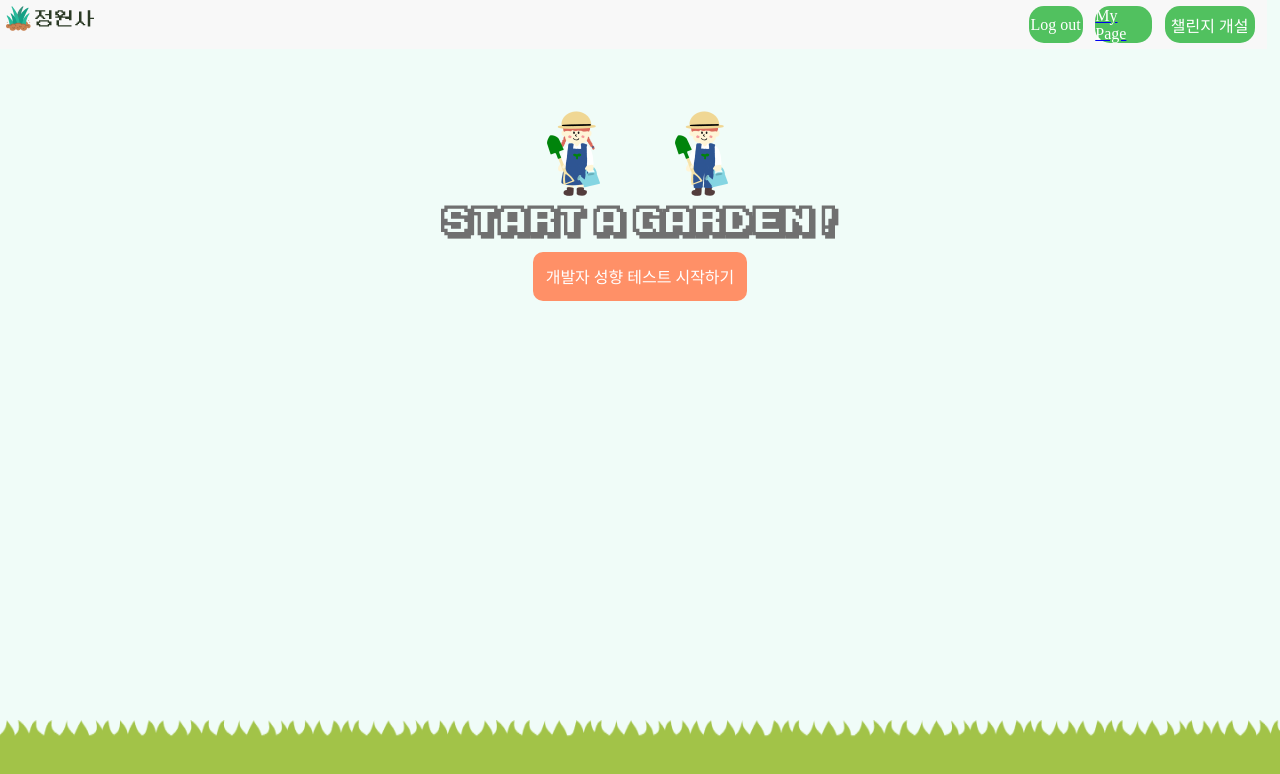
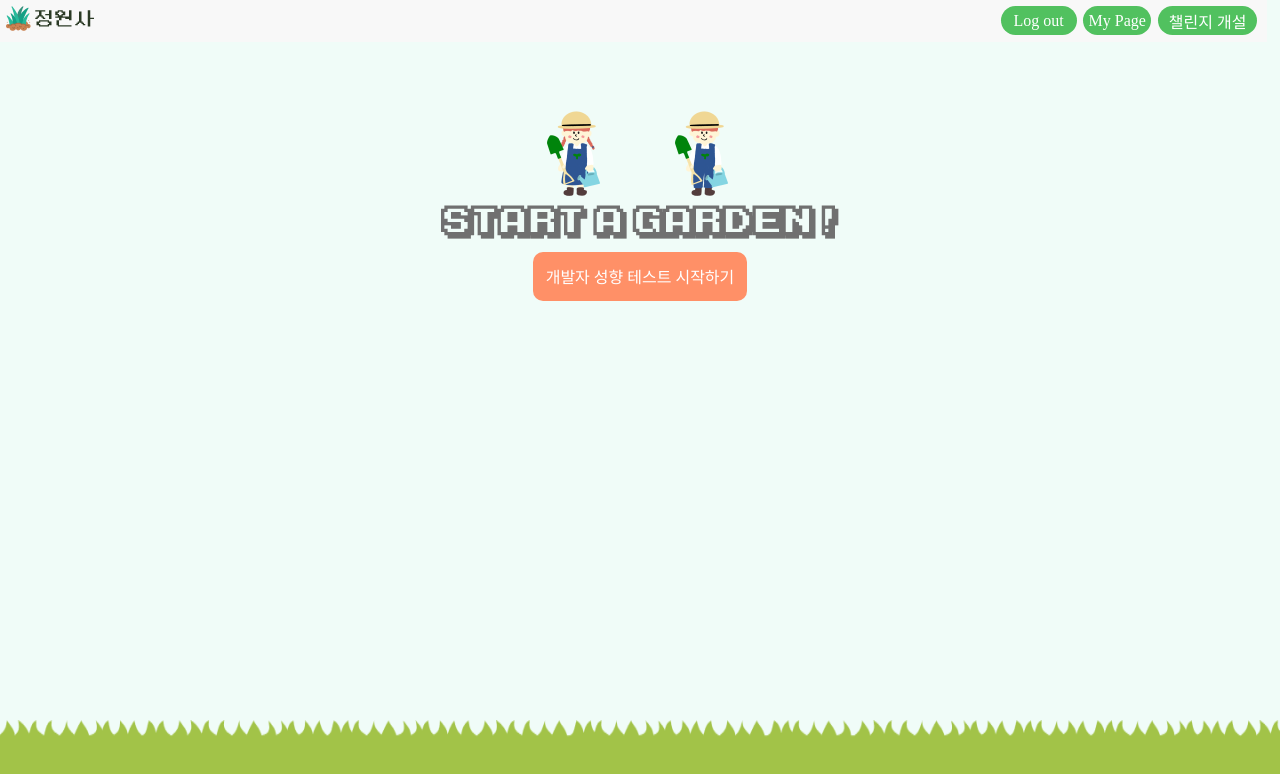
Before and after one commit to yunseonyeong/Gardener_Client, a React (Create React App) app: page / in a window 1280 px wide. Shown: the top 774 px of the page. Built offline with nearby package versions, Linux system fonts and the light colour scheme; a web font is replaced by a local one.

Commit message:
btn 수정

```diff
--- a/src/components/nav/button/button.css
+++ b/src/components/nav/button/button.css
@@ -17,24 +17,24 @@
   align-items: center;
   background: #51C15F;
   border-radius: 15px;
-  flex-basis: 22%;
+  flex-basis: 28%;
   padding : 0.4%;
 }
 
 
-.logoutBtn {
+.mypageBtn {
   color: white;
   display: flex;
   justify-content: space-around;
   align-items: center;
   background: #51C15F;
   border-radius: 15px;
-  flex-basis: 27%;
+  flex-basis: 25%;
   padding : 0.4%;
 }
 
 .buttons{
   display: flex;
-  width:19%;
+  width:21%;
   justify-content: space-around;
 }
--- a/src/components/nav/button/logoutBtn.js
+++ b/src/components/nav/button/logoutBtn.js
@@ -4,9 +4,11 @@ import { Link, useParams } from "react-router-dom";
 const LogoutBtn = () => {
   let { id } = useParams();
   return (
-    <Link to={`/profile/${id}`}>
-      <div className="logoutBtn">My Page</div>
-    </Link>
+    <div className="mypageBtn">
+      <Link to={`/profile/${id}`} style={{ color : "white", textDecoration: "none" }}>
+        <div>My Page</div>
+      </Link>
+    </div>
   );
 };
 
```
